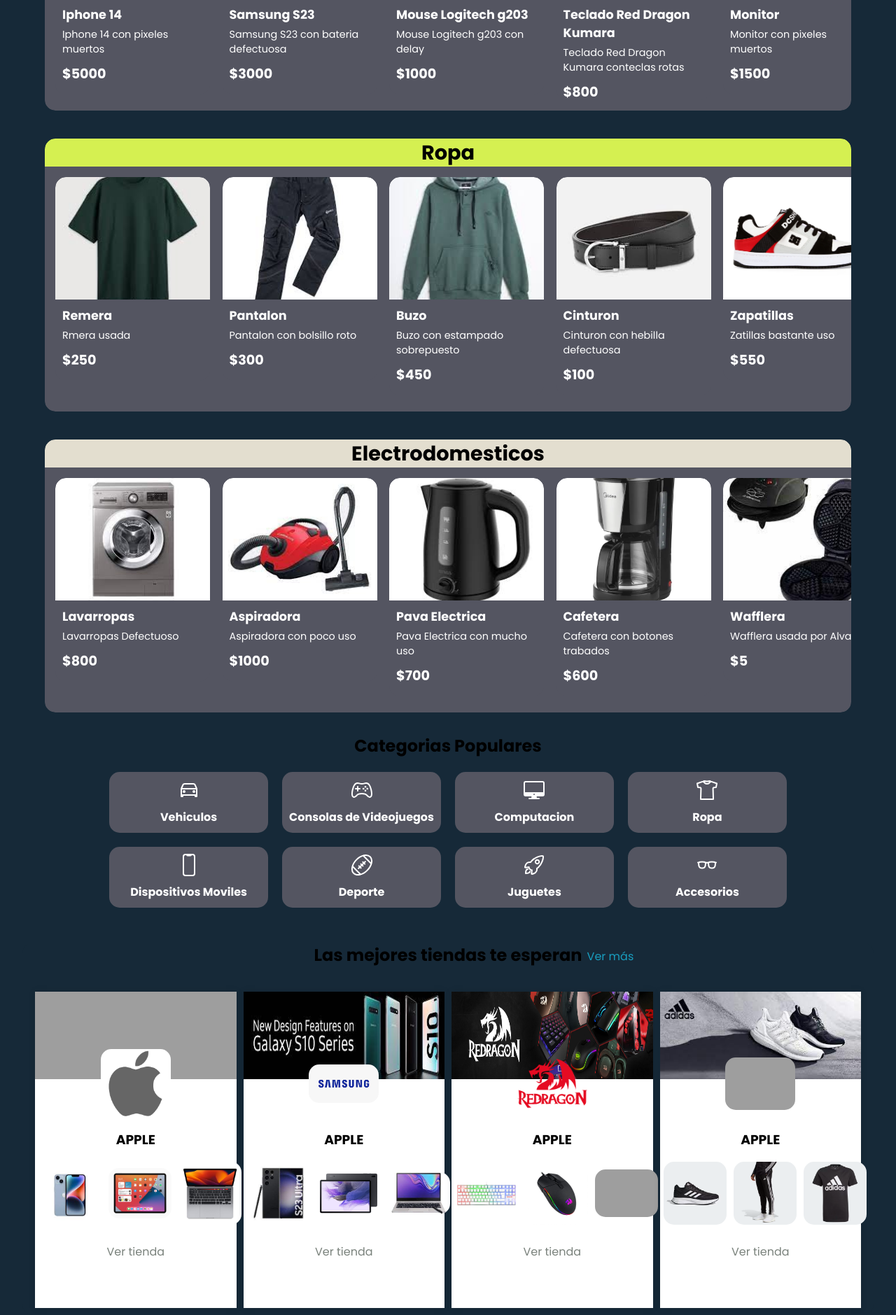
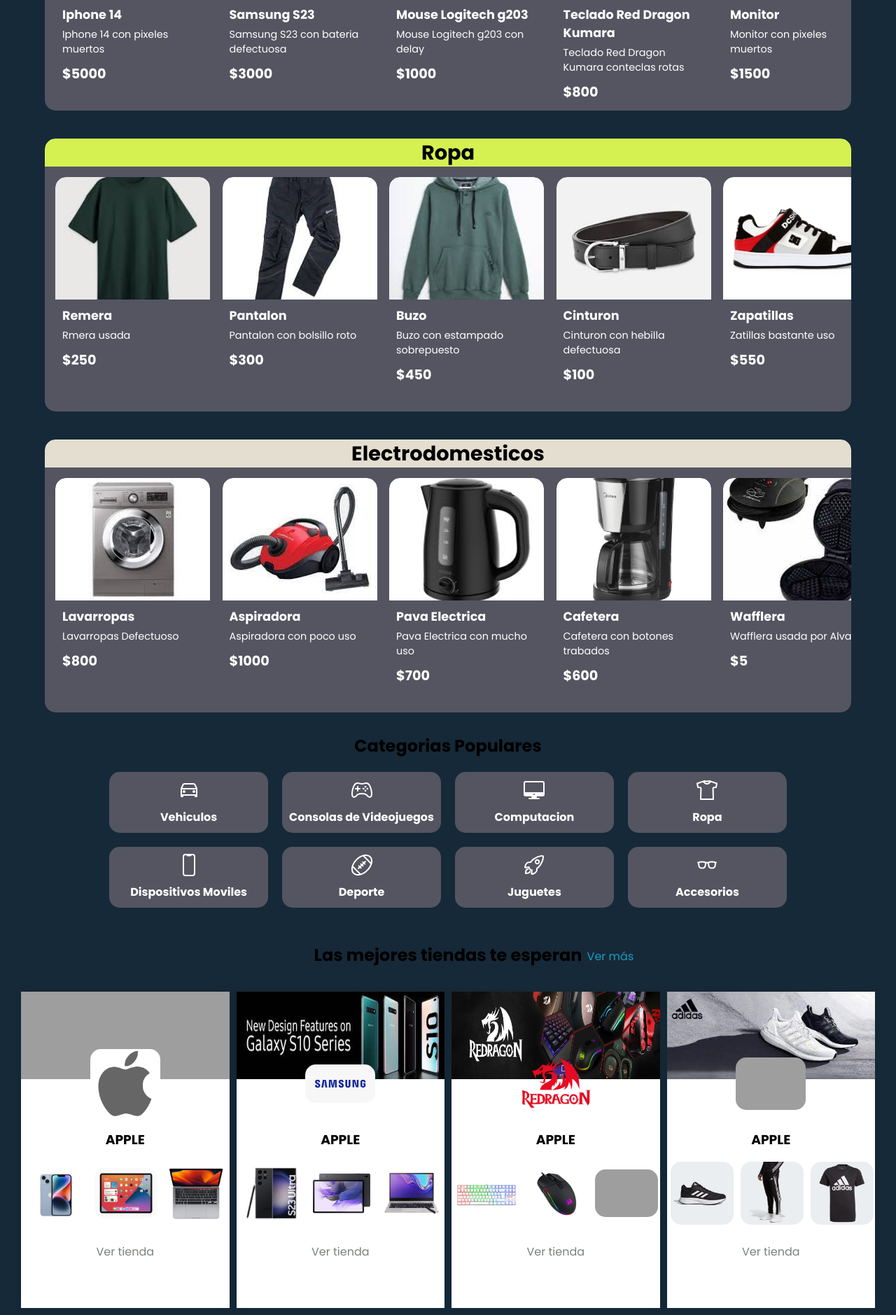
Before and after one commit to ATREUSR/Proyecto-2023, a PHP site: page /Pagina-inicial.html in a window 1280 px wide. Shown: the part 1107-2986 px from the top of the page at 70% size. Run offline with PHP 8.4, Linux system fonts and the light colour scheme; grey boxes are pictures that could not be loaded.

Commit message:
fix: space between items

```diff
--- a/Frontend/Pagina-inicial/Pagina-inicial.css
+++ b/Frontend/Pagina-inicial/Pagina-inicial.css
@@ -377,7 +377,7 @@ body{
 .item-empresa {
     background-color: #fff; /* Cambiar el color de fondo de los elementos */
     box-shadow: 0px 0px 10px rgba(0, 0, 0, 0.1); /* Agregar sombra para resaltar los elementos */
-    width: calc(25% - 20px);
+    width: calc(25% - 10px);
     height: auto;
     transition: transform 0.3s, box-shadow 0.3s;
 }
```
